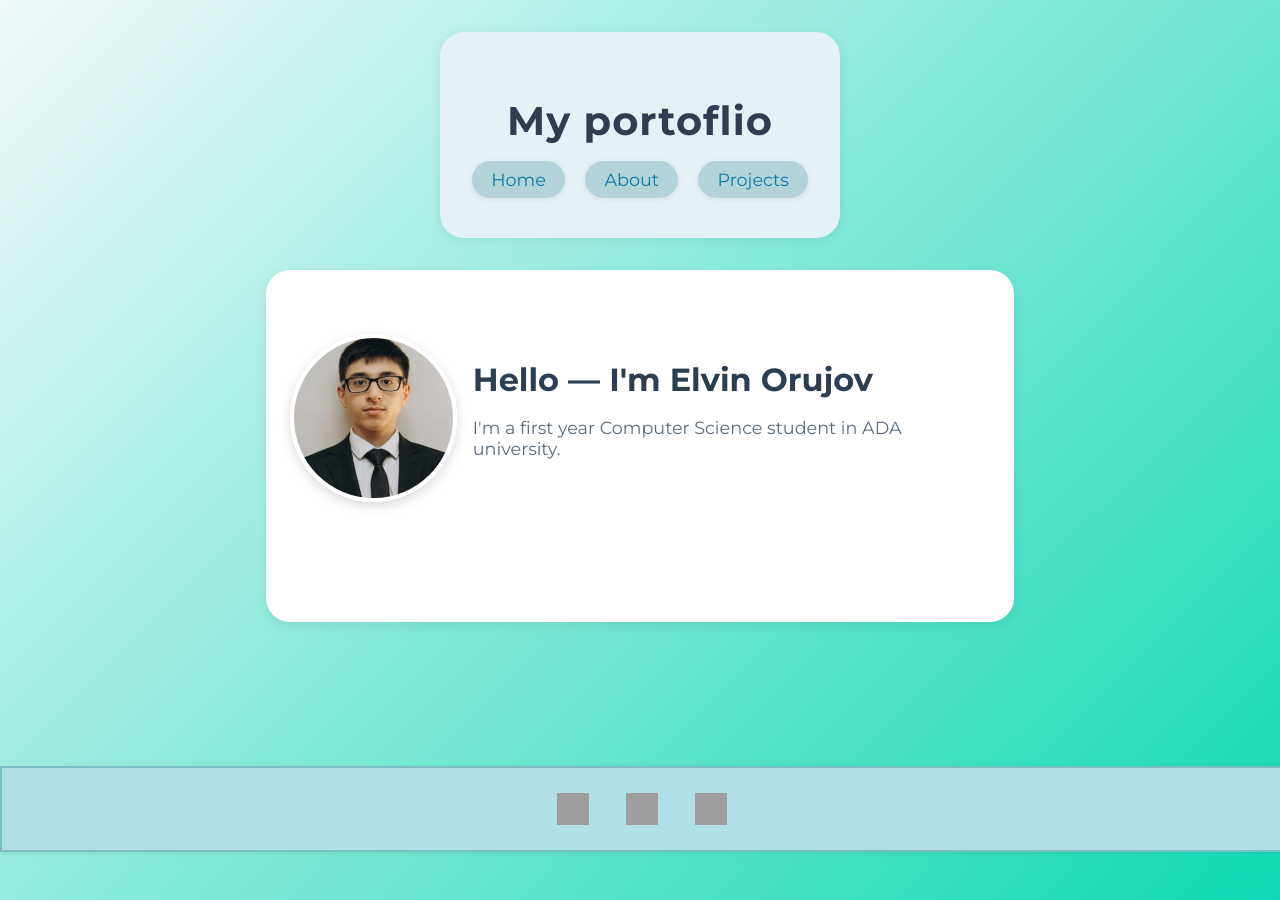
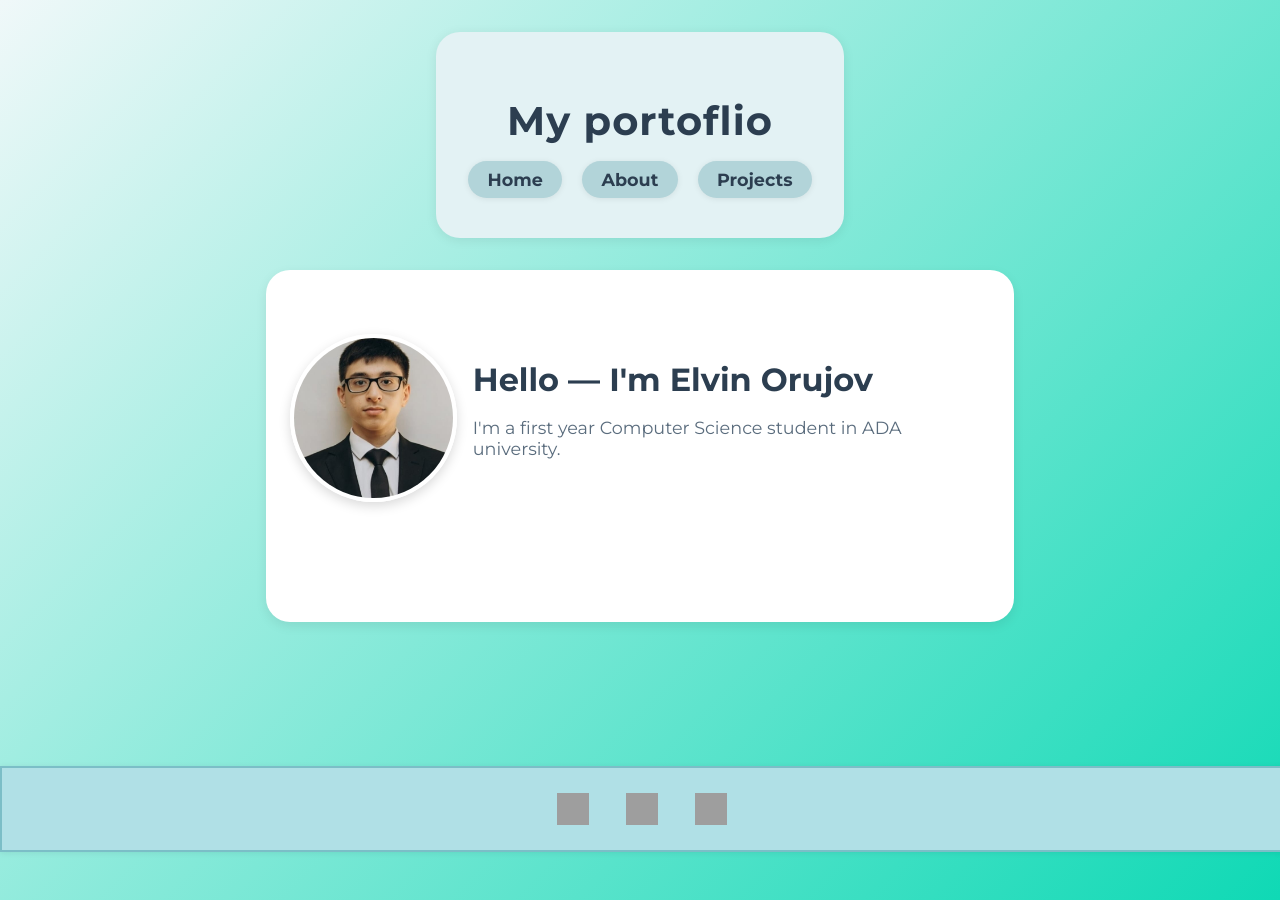
Before and after one commit to El-wino/site1101-portfolio, a Jekyll site: the page built from index.markdown, in a window 1280 px wide. Built offline with Jekyll 4.4.1, drawn with Linux system fonts in a browser that asks for light colours; grey boxes are pictures that could not be loaded.

Commit message:
Improved Desgin 2

```diff
--- a/assets/main.css
+++ b/assets/main.css
@@ -61,8 +61,8 @@ nav a:hover {
   box-shadow: 0 1px 6px rgba(0,0,0,0.08);
   padding: 0.5rem 1.2rem;
   margin: 0 0.5rem;
-  color: #0a7ba7 !important;
-  font-weight: 500;
+  color: #2c3e50 !important;
+  font-weight: 700;
   text-decoration: none;
   transition: background 0.2s;
 }
```
